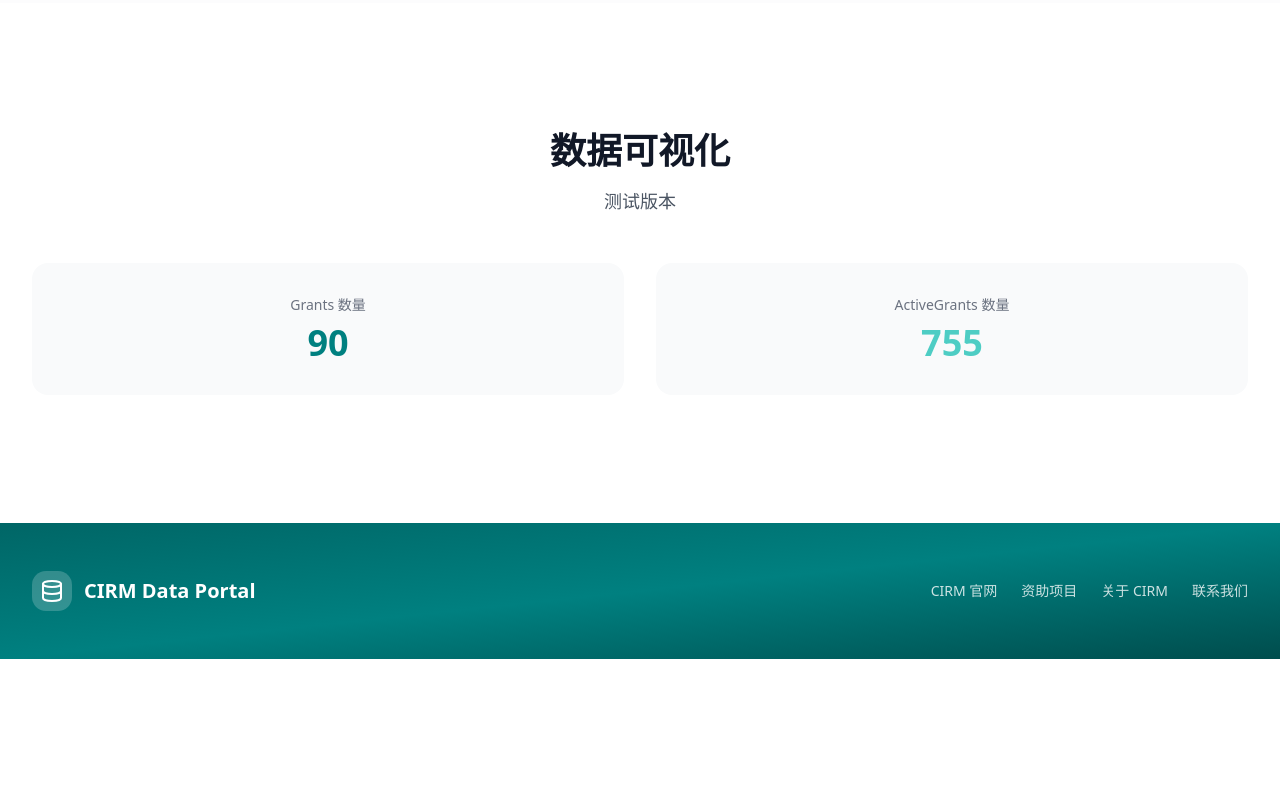
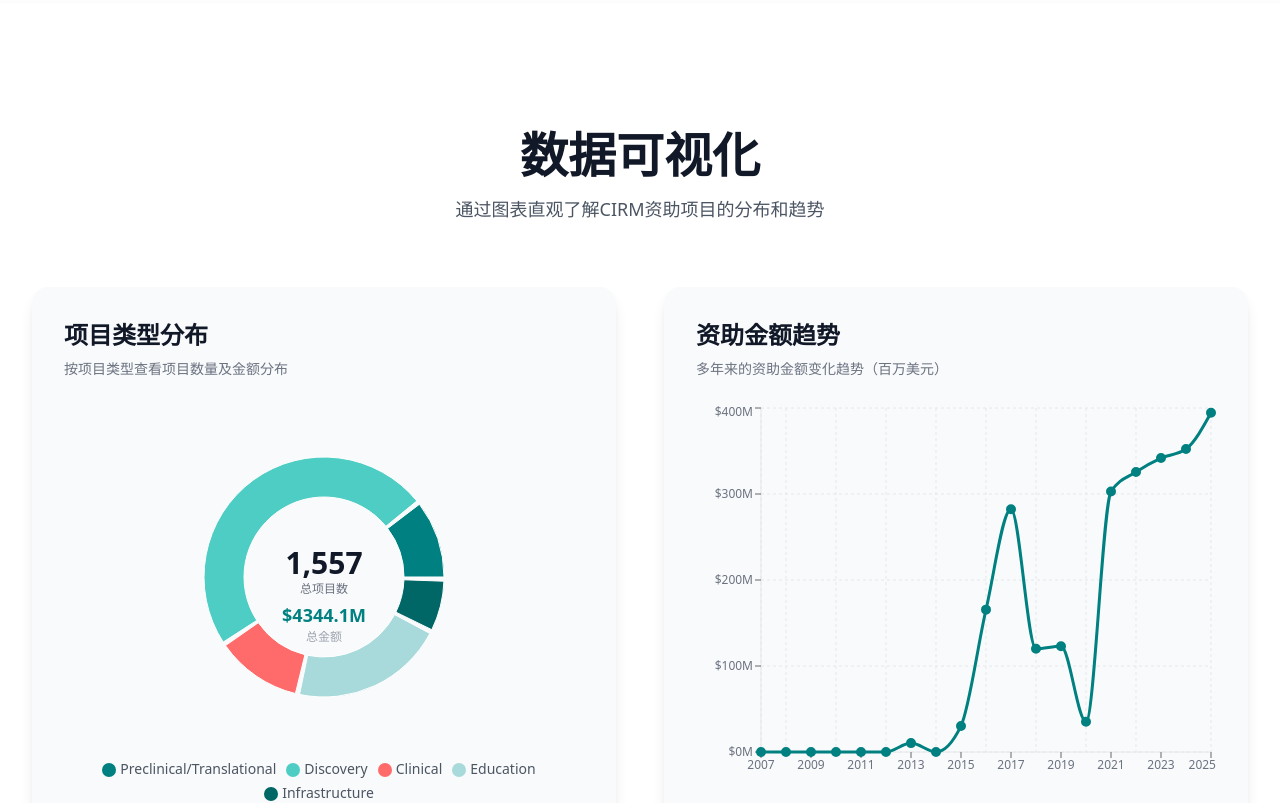
Before and after one commit to yuanyuan7500-gif/cirm-data, a React (Vite) app: page / in a window 1280 px wide. Shown: the part 1420-2223 px from the top of the page. Before the commit the page ends 2079 px from the top, so only its background shows below. Built offline with nearby package versions, Linux system fonts and the light colour scheme.

Commit message:
Update ChartsSection.tsx
回到这一版本

```diff
--- a/src/sections/ChartsSection.tsx
+++ b/src/sections/ChartsSection.tsx
@@ -1,6 +1,19 @@
 import { useEffect, useRef } from 'react';
 import { gsap } from 'gsap';
 import { ScrollTrigger } from 'gsap/ScrollTrigger';
+import {
+  PieChart,
+  Pie,
+  Cell,
+  ResponsiveContainer,
+  Tooltip,
+  Legend,
+  LineChart,
+  Line,
+  XAxis,
+  YAxis,
+  CartesianGrid,
+} from 'recharts';
 import type { CIRMData } from '@/types';
 
 gsap.registerPlugin(ScrollTrigger);
@@ -9,23 +22,41 @@ interface ChartsSectionProps {
   data: CIRMData;
 }
 
+const COLORS = ['#008080', '#4ECDC4', '#FF6B6B', '#A8DADC', '#066', '#004D4D'];
+
 export function ChartsSection({ data }: ChartsSectionProps) {
   const sectionRef = useRef<HTMLDivElement>(null);
+  const pieRef = useRef<HTMLDivElement>(null);
+  const lineRef = useRef<HTMLDivElement>(null);
 
   useEffect(() => {
-    if (!sectionRef.current) return;
-
     const ctx = gsap.context(() => {
       gsap.fromTo(
-        sectionRef.current,
-        { opacity: 0, y: 30 },
+        pieRef.current,
+        { opacity: 0, x: -50 },
         {
           opacity: 1,
-          y: 0,
-          duration: 0.8,
+          x: 0,
+          duration: 1,
           ease: 'expo.out',
           scrollTrigger: {
-            trigger: sectionRef.current,
+            trigger: pieRef.current,
+            start: 'top 80%',
+          },
+        }
+      );
+
+      gsap.fromTo(
+        lineRef.current,
+        { opacity: 0, x: 50 },
+        {
+          opacity: 1,
+          x: 0,
+          duration: 1,
+          delay: 0.2,
+          ease: 'expo.out',
+          scrollTrigger: {
+            trigger: lineRef.current,
             start: 'top 80%',
           },
         }
@@ -35,32 +66,221 @@ export function ChartsSection({ data }: ChartsSectionProps) {
     return () => ctx.revert();
   }, []);
 
-  // 安全检查
-  if (!data) {
-    return <div className="py-20 text-center text-gray-500">数据加载中...</div>;
-  }
+  // 饼图数据 - 使用 data.programStats
+  const rawPieData = Object.entries(data.programStats).map(([name, stat]) => ({
+    name,
+    value: stat.projects,
+    amount: stat.amount,
+  }));
 
-  const grantsCount = data.grants?.length || 0;
-  const activeGrantsCount = data.activeGrants?.length || 0;
+  const preclinicalTypes = ['Preclinical', 'Preclinical/Translational', 'Translational'];
+  const preclinicalData = rawPieData.filter(item => preclinicalTypes.includes(item.name));
+  const otherData = rawPieData.filter(item => !preclinicalTypes.includes(item.name));
+
+  const mergedPreclinical = {
+    name: 'Preclinical/Translational',
+    value: preclinicalData.reduce((sum, item) => sum + item.value, 0),
+    amount: preclinicalData.reduce((sum, item) => sum + item.amount, 0),
+  };
+
+  const pieData = [mergedPreclinical, ...otherData];
+
+  // 计算总计
+  const totalProjects = pieData.reduce((sum, item) => sum + item.value, 0);
+  const totalAmount = pieData.reduce((sum, item) => sum + item.amount, 0);
+
+  // 折线图数据 - 使用 data.activeGrants
+  const yearlyData = (() => {
+    const stats: Record<string, { amount: number; count: number }> = {};
+
+    data.activeGrants.forEach((grant) => {
+      if (!grant.icocApproval || grant.icocApproval === 'NaT') return;
+
+      const date = new Date(grant.icocApproval);
+      const year = date.getFullYear().toString();
+
+      if (isNaN(date.getTime())) return;
+      if (parseInt(year) < 2007 || parseInt(year) > 2025) return;
+
+      if (!stats[year]) {
+        stats[year] = { amount: 0, count: 0 };
+      }
+      stats[year].amount += grant.awardValue || 0;
+      stats[year].count += 1;
+    });
+
+    for (let y = 2007; y <= 2025; y++) {
+      const year = y.toString();
+      if (!stats[year]) {
+        stats[year] = { amount: 0, count: 0 };
+      }
+    }
+
+    return Object.entries(stats)
+      .sort(([a], [b]) => parseInt(a) - parseInt(b))
+      .map(([year, stat]) => ({
+        year,
+        amount: stat.amount / 1000000,
+        count: stat.count,
+      }));
+  })();
+
+  // 增强版饼图 Tooltip
+  const PieTooltip = ({ active, payload }: any) => {
+    if (active && payload && payload.length) {
+      const data = payload[0].payload;
+      const percentage = ((data.value / totalProjects) * 100).toFixed(1);
+      const avgAmount = data.amount / data.value;
+      return (
+        <div className="bg-white p-4 rounded-lg shadow-lg border border-gray-100">
+          <p className="font-bold text-gray-900 text-lg mb-2">{data.name}</p>
+          <div className="space-y-1 text-sm">
+            <p className="text-[#008080]">
+              <span className="font-medium">项目数:</span> {data.value?.toLocaleString()}
+              <span className="text-gray-500"> ({percentage}%)</span>
+            </p>
+            <p className="text-[#4ECDC4]">
+              <span className="font-medium">资助金额:</span> ${(data.amount / 1000000).toFixed(1)}M
+            </p>
+            <p className="text-gray-500">
+              <span className="font-medium">平均金额:</span> ${(avgAmount / 1000000).toFixed(2)}M/项目
+            </p>
+          </div>
+        </div>
+      );
+    }
+    return null;
+  };
+
+  // 折线图 Tooltip
+  const LineTooltip = ({ active, payload, label }: any) => {
+    if (active && payload && payload.length) {
+      const data = payload[0].payload;
+      return (
+        <div className="bg-white p-3 rounded-lg shadow-lg border border-gray-100">
+          <p className="font-semibold text-gray-900">{label}</p>
+          <p className="text-[#008080]">
+            项目数: {data.count?.toLocaleString()}
+          </p>
+          <p className="text-[#4ECDC4]">
+            金额: ${data.amount?.toFixed(1)}M
+          </p>
+        </div>
+      );
+    }
+    return null;
+  };
 
   return (
     <section ref={sectionRef} className="py-20 sm:py-32 bg-white">
       <div className="max-w-7xl mx-auto px-4 sm:px-6 lg:px-8">
-        <div className="text-center mb-12">
-          <h2 className="text-3xl sm:text-4xl font-bold text-gray-900 mb-4">
+        <div className="text-center mb-12 sm:mb-16">
+          <h2 className="text-3xl sm:text-4xl lg:text-5xl font-bold text-gray-900 mb-4">
             数据可视化
           </h2>
-          <p className="text-lg text-gray-600">测试版本</p>
+          <p className="text-lg text-gray-600 max-w-2xl mx-auto">
+            通过图表直观了解CIRM资助项目的分布和趋势
+          </p>
         </div>
 
-        <div className="grid grid-cols-2 gap-8">
-          <div className="bg-gray-50 rounded-2xl p-8 text-center">
-            <p className="text-sm text-gray-500 mb-2">Grants 数量</p>
-            <p className="text-4xl font-bold text-[#008080]">{grantsCount}</p>
+        <div className="grid grid-cols-1 lg:grid-cols-2 gap-8 lg:gap-12">
+          {/* 增强版环形图 - 同时显示数量和金额 */}
+          <div
+            ref={pieRef}
+            className="bg-gray-50 rounded-2xl p-6 sm:p-8 shadow-lg"
+          >
+            <h3 className="text-xl sm:text-2xl font-bold text-gray-900 mb-2">
+              项目类型分布
+            </h3>
+            <p className="text-sm text-gray-500 mb-6">
+              按项目类型查看项目数量及金额分布
+            </p>
+            <div className="h-80 sm:h-96 relative">
+              <ResponsiveContainer width="100%" height="100%">
+                <PieChart>
+                  <Pie
+                    data={pieData}
+                    cx="50%"
+                    cy="50%"
+                    innerRadius={80}
+                    outerRadius={120}
+                    paddingAngle={2}
+                    dataKey="value"
+                    animationBegin={0}
+                    animationDuration={1500}
+                  >
+                    {pieData.map((_entry, index) => (
+                      <Cell
+                        key={`cell-${index}`}
+                        fill={COLORS[index % COLORS.length]}
+                      />
+                    ))}
+                  </Pie>
+                  <Tooltip content={<PieTooltip />} />
+                  <Legend
+                    verticalAlign="bottom"
+                    height={36}
+                    formatter={(value) => (
+                      <span className="text-sm text-gray-600">{value}</span>
+                    )}
+                    wrapperStyle={{ paddingTop: '10px' }}
+                  />
+                </PieChart>
+              </ResponsiveContainer>
+              {/* 中心显示总计 */}
+              <div className="absolute inset-0 flex items-center justify-center pointer-events-none">
+                <div className="text-center">
+                  <p className="text-3xl font-bold text-gray-900">
+                    {totalProjects.toLocaleString()}
+                  </p>
+                  <p className="text-xs text-gray-500">总项目数</p>
+                  <p className="text-lg font-semibold text-[#008080] mt-1">
+                    ${(totalAmount / 1000000).toFixed(1)}M
+                  </p>
+                  <p className="text-xs text-gray-400">总金额</p>
+                </div>
+              </div>
+            </div>
           </div>
-          <div className="bg-gray-50 rounded-2xl p-8 text-center">
-            <p className="text-sm text-gray-500 mb-2">ActiveGrants 数量</p>
-            <p className="text-4xl font-bold text-[#4ECDC4]">{activeGrantsCount}</p>
+
+          {/* 折线图 - 资助金额趋势 */}
+          <div
+            ref={lineRef}
+            className="bg-gray-50 rounded-2xl p-6 sm:p-8 shadow-lg"
+          >
+            <h3 className="text-xl sm:text-2xl font-bold text-gray-900 mb-2">
+              资助金额趋势
+            </h3>
+            <p className="text-sm text-gray-500 mb-6">
+              多年来的资助金额变化趋势（百万美元）
+            </p>
+            <div className="h-80 sm:h-96">
+              <ResponsiveContainer width="100%" height="100%">
+                <LineChart data={yearlyData}>
+                  <CartesianGrid strokeDasharray="3 3" stroke="#e5e7eb" />
+                  <XAxis
+                    dataKey="year"
+                    tick={{ fill: '#6b7280', fontSize: 12 }}
+                    axisLine={{ stroke: '#e5e7eb' }}
+                  />
+                  <YAxis
+                    tick={{ fill: '#6b7280', fontSize: 12 }}
+                    axisLine={{ stroke: '#e5e7eb' }}
+                    tickFormatter={(value) => `$${value}M`}
+                  />
+                  <Tooltip content={<LineTooltip />} />
+                  <Line
+                    type="monotone"
+                    dataKey="amount"
+                    stroke="#008080"
+                    strokeWidth={3}
+                    dot={{ fill: '#008080', strokeWidth: 2, r: 4 }}
+                    activeDot={{ r: 6, fill: '#FF6B6B' }}
+                    animationDuration={2000}
+                  />
+                </LineChart>
+              </ResponsiveContainer>
+            </div>
           </div>
         </div>
       </div>
```
